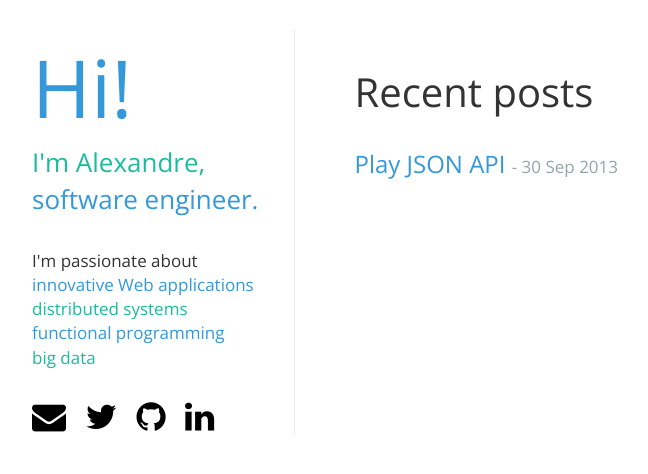
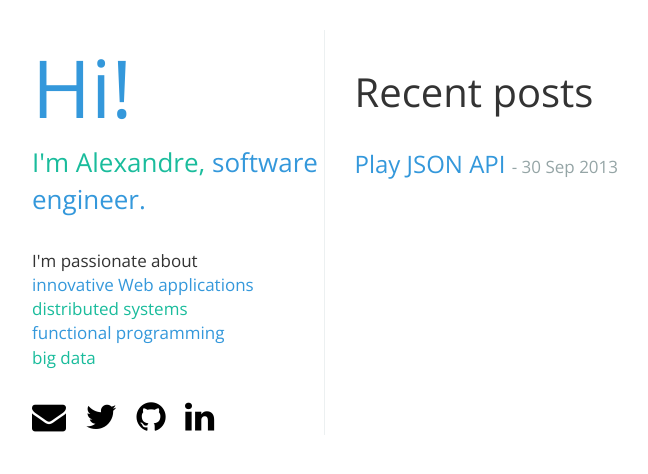
Before and after one commit to atamborrino/atamborrino.github.io, a Jekyll site: the page built from index.html, in a window 1280 px wide. Shown: the top 474 px of the page, without its empty margins (38-686 px from the left). Built offline with Jekyll 4.4.1, drawn with Linux system fonts in a browser that asks for light colours; Markdown is read by kramdown in place of the engine named in the settings.

Commit message:
big screen prez fixed

```diff
--- a/css/main.css
+++ b/css/main.css
@@ -36,6 +36,12 @@
 @media (min-width: 992px) {
 	#prez {
 		border-right: 1px solid #ECF0F1;
+	}
+}
+@media (min-width: 1200px) {
+	#prez {
+		position: fixed;
+		width: 293px;
 	}
 }
 
```
